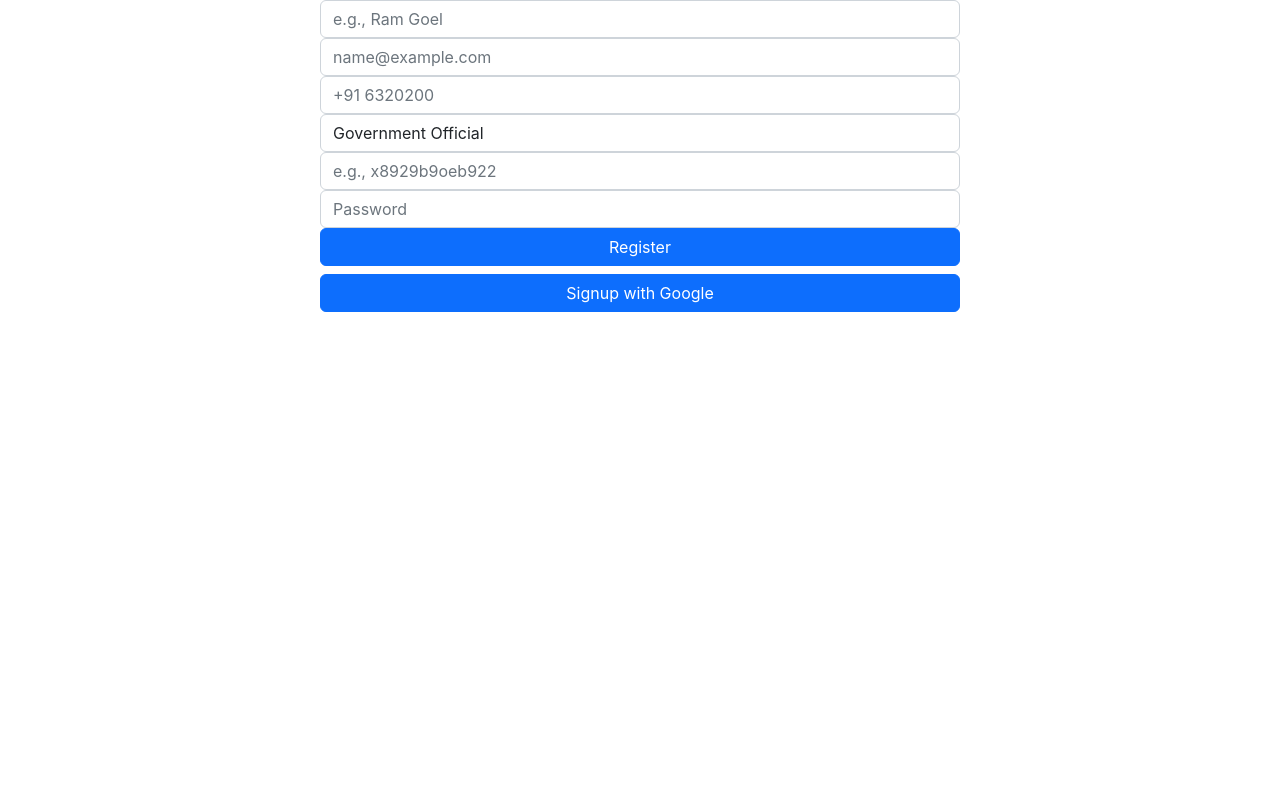
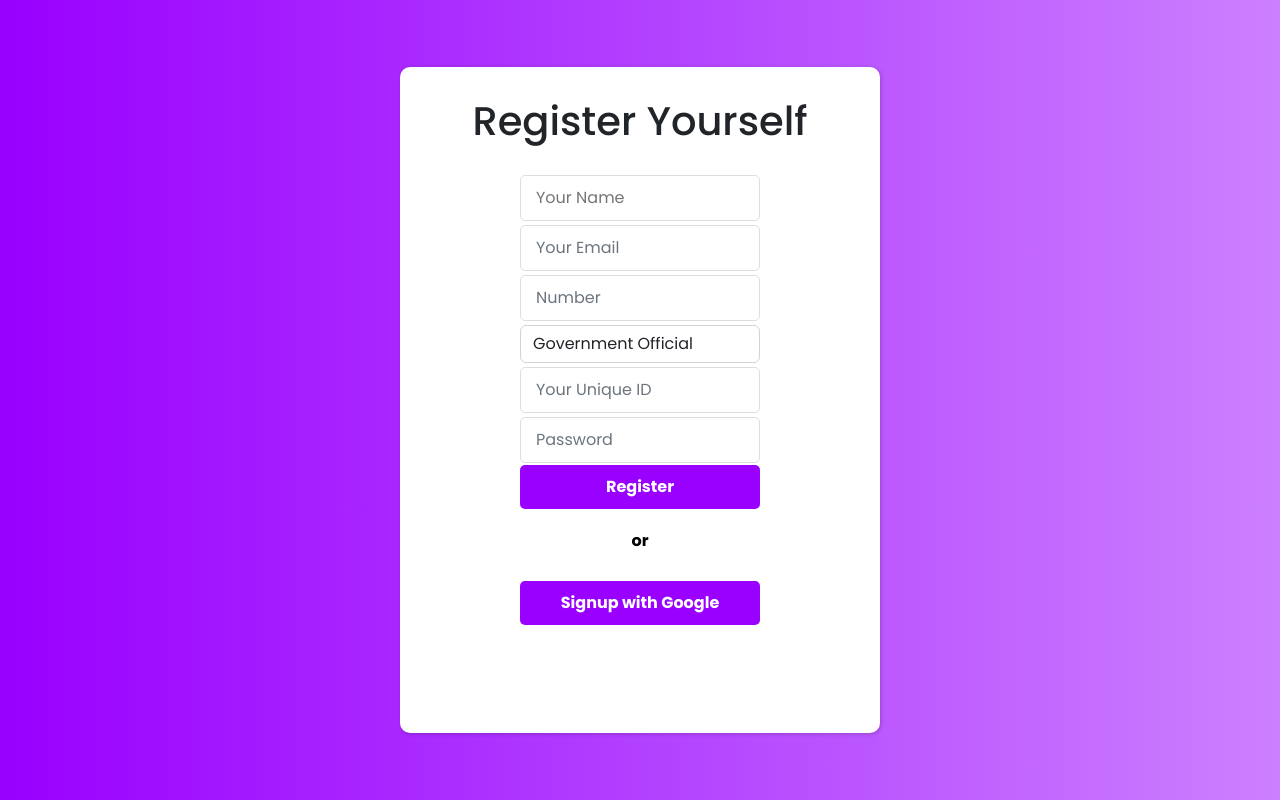
Before and after one commit to amarjyothi98/raj-it-day, a React (Create React App) app: page /login in a window 1280 px wide. Built offline with nearby package versions, Linux system fonts and the light colour scheme.

Commit message:
register page completed

```diff
--- a/src/components/screens/Auth/Login.jsx
+++ b/src/components/screens/Auth/Login.jsx
@@ -1,6 +1,7 @@
 import React, { useState } from 'react'
 import {signInWithEmailAndPassword, signInWithPopup,GoogleAuthProvider } from "firebase/auth";
 import { auth } from '../../constants/firebase';
+import './auth.css'
 
 function Login() {
     const [obj, setObj] = useState({
@@ -49,8 +50,10 @@ function Login() {
     }
     return (
         <div>
-            <input type="text" onChange={(e) => handleChange(e)} name="email" placeholder='email' />
-            <input type="password" onChange={(e) => handleChange(e)} name="password" placeholder='password' />
+            <div className="container">
+                <input type="text" onChange={(e) => handleChange(e)} name="email" placeholder='email' />
+                <input type="password" onChange={(e) => handleChange(e)} name="password" placeholder='password' />
+            </div>
             <button onClick={(e)=>handleSubmit(e)}>Login</button>
             <button onClick={(e)=>googleLogin(e)}>Sign in with Google</button>
             <p>{err}</p>
--- a/src/components/screens/Auth/Register.jsx
+++ b/src/components/screens/Auth/Register.jsx
@@ -3,6 +3,8 @@ import { auth } from '../../constants/firebase'
 import { createUserWithEmailAndPassword, GoogleAuthProvider, signInWithPopup } from '@firebase/auth'
 import {collection, ref,addDoc} from 'firebase/firestore'
 import { db } from '../../constants/firebase'
+import './auth.css'
+
 function Register() {
     const [obj, setObj] = useState({
         email: '',
@@ -82,34 +84,50 @@ function Register() {
     }
     return (
         (isLoaded)?
+
+        <div className="container-out">
+            <div className="innerBox">
+
+                <h1 className='heading'> Register Yourself </h1>
+
                 <form className='w-50 mx-auto'>
-            <div className="form-group">
-                <input required onChange={(e) => handleChange(e)} type="text" className="form-control" name='name' id="exampleFormControlInput1" placeholder="e.g., Ram Goel" />
+                    <div className="form-group container">
+                        <input required onChange={(e) => handleChange(e)} type="text" className="form-" name='name' id="exampleFormControlInput1" placeholder="Your Name" />
                     </div>
-            <div className="form-group">
-                <input required onChange={(e) => handleChange(e)} type="email" className="form-control" name="email" id="exampleFormControlInput1" placeholder="name@example.com" />
+                    <div className="form-group container">
+                        <input required onChange={(e) => handleChange(e)} type="email" className="form-control" name="email" id="exampleFormControlInput1" placeholder="Your Email" />
                     </div>
-            <div className="form-group">
-                <input required onChange={(e) => handleChange(e)} type="text" className="form-control" name="phone" id="exampleFormControlInput1" placeholder="+91 6320200" />
+                    <div className="form-group container">
+                        <input required onChange={(e) => handleChange(e)} type="text" className="form-control" name="phone" id="exampleFormControlInput1" placeholder="Number" />
                     </div>
-            <div className="form-group">
+                    <div className="form-group container">
                         <select className="form-control" onChange={(e) => handleChange(e)} id="exampleFormControlSelect1" name="role">
                             <option>Government Official</option>
                             <option>Government Intern</option>
 
                         </select>
                     </div>
-            <div className="form-group">
-                <input required onChange={(e) => handleChange(e)} type="text" name="uniqueCode" className="form-control" id="exampleFormControlInput1" placeholder="e.g., x8929b9oeb922" />
+                    <div className="form-group container">
+                        <input required onChange={(e) => handleChange(e)} type="text" name="uniqueCode" className="form-control" id="exampleFormControlInput1" placeholder="Your Unique ID" />
                     </div>
-            <div className="form-group">
+                    <div className="form-group container">
                         <input required onChange={(e) => handleChange(e)} type="password" className="form-control" name="password" id="exampleFormControlInput1" placeholder="Password" />
                     </div>
+                    <div className="footer">
 
                         <button onClick={handleSubmit} className='btn btn-primary w-100'>Register</button>
+                        <p className='or' >or</p>
                         <button onClick={googleLogin} className='btn btn-primary w-100 my-2'>Signup with Google</button>
-            <p className="alert">{err}</p>
-        </form>:<i className='fa fa-spinner fa-spin'></i>
+                        <p className="alert error">{err}</p>
+
+                    </div>
+                </form>
+
+            </div>
+
+        </div>
+
+            :<i className='fa fa-spinner fa-spin'></i>
     )
 }
 
--- /dev/null
+++ b/src/components/screens/Auth/auth.css
@@ -0,0 +1,115 @@
+@import url('https://fonts.googleapis.com/css2?family=Poppins:wght@200;300;400;500;600;700&display=swap');
+
+*{
+    font-family: 'Poppins', sans-serif;
+}
+.container {
+    display: flex;
+    flex-direction: column;
+    gap: 8px;
+    width: 100%;
+    padding: 2px 0 2px 0 ;
+  }
+
+  .container label {
+    font-weight: 700;
+    font-size: 1rem;
+    color: #313131;
+  }
+
+  .container input {
+    border-radius: 5px;
+    border: 1px solid #dddddd;
+    outline: none;
+    padding: 10px 15px;
+    color: #000;
+  }
+
+  .container input:hover {
+    border-color: #ccc;
+  }
+
+  .container input:focus {
+    border-color: #9900ff;
+  }
+/* --------------- */
+
+.container-out {
+    height: 100%;
+    min-height: 100vh;
+    width: 100%;
+    background: linear-gradient(to right, #9900ff, #cc80ff);
+    display: flex;
+    justify-content: center;
+    align-items: center;
+  }
+
+  .innerBox {
+    min-width: 480px;
+    height: fit-content;
+    width: fit-content;
+    background-color: #fff;
+    box-shadow: 1px 1px 4px rgba(0, 0, 0, 0.2);
+    /* padding: 30px; */
+    padding: 30px 0 30px 0;
+    border-radius: 10px;
+    display: flex;
+    flex-direction: column;
+    gap: 20px;
+  }
+
+  .footer {
+    display: flex;
+    flex-direction: column;
+    gap: 20px;
+  }
+
+  .footer .error {
+    font-weight: bold;
+    font-size: 0.875rem;
+    color: #ff3300;
+    text-align: center;
+  }
+
+  .footer button {
+    outline: none;
+    border: none;
+    background-color: #9900ff;
+    color: #fff;
+    border-radius: 5px;
+    font-weight: bold;
+    font-size: 1rem;
+    padding: 10px 16px;
+    width: 100%;
+    transition: 100ms;
+    cursor: pointer;
+  }
+
+  .footer button:disabled {
+    background-color: gray !important;
+  }
+
+  .footer button:hover {
+    background-color: #aa2aff;
+  }
+
+  .footer p {
+    font-weight: 700;
+    color: #000;
+  }
+
+  .footer p span a {
+    font-weight: bold;
+    color: #9900ff;
+    letter-spacing: 1px;
+    font-size: 1rem;
+    text-decoration: none;
+  }
+
+  .or {
+     margin: 0;
+  }
+
+  .form-control  {
+    width: 100%;
+  }
```
Lines whose indentation alone changed are shown as unchanged.
